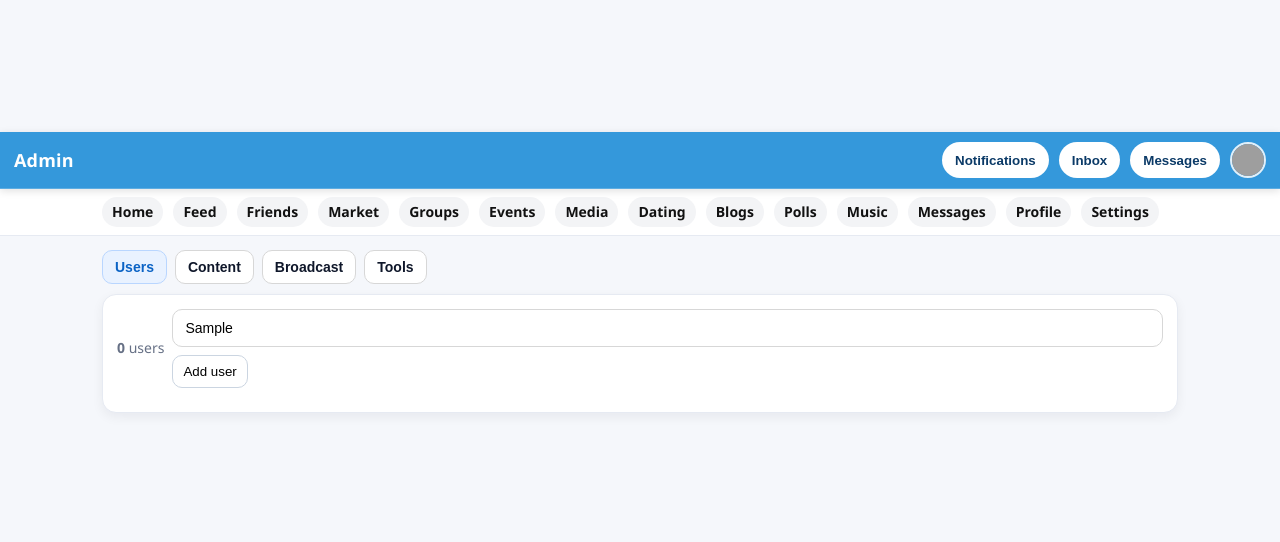
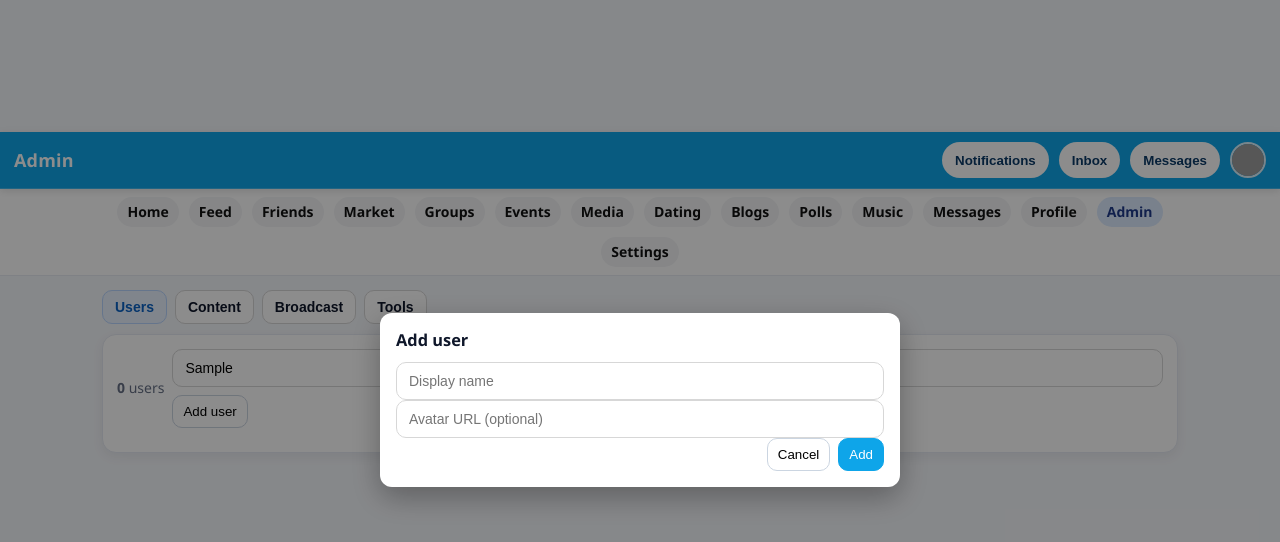
Before and after one commit to Chatternet1/chatternet-backend, a website: page public/admin.html in a window 1280 px wide. Both pictures are taken after typing "Sample" into the empty fields and a click on the button "Add user". Drawn offline with Linux system fonts and the light colour scheme; grey boxes are pictures that could not be loaded; a script that the page names is missing.

Commit message:
Update admin.html

```diff
--- a/public/admin.html
+++ b/public/admin.html
@@ -24,7 +24,8 @@
     --navH: 48px;       /* app nav height */
     --pagePad: calc(var(--blueTop) + var(--barH) + var(--navH));
 
-    --brand:#3498db; --brand-2:#2980b9;
+    /* unified theme */
+    --brand:#0ea5e9; --brand-2:#0989c3;
     --bg:#f5f7fb; --ink:#0f172a; --muted:#667085; --line:#e6eaf2; --card:#fff;
   }
   html,body{margin:0;padding:0;background:var(--bg);color:var(--ink);
@@ -56,7 +57,7 @@
     z-index:1190; background:#fff; border-bottom:1px solid #e6eaf2;
     visibility:visible !important;
   }
-  nav.app-nav .inner{max-width:1100px;margin:0 auto;display:flex;gap:10px;flex-wrap:wrap;padding:8px 12px}
+  nav.app-nav .inner{max-width:1100px;margin:0 auto;display:flex;gap:10px;flex-wrap:wrap;padding:8px 12px;justify-content:center}
   nav.app-nav a{
     display:inline-block !important; padding:8px 10px !important; border-radius:999px !important;
     color:#111 !important; background:#f3f4f6 !important; text-decoration:none !important;
@@ -174,6 +175,7 @@
     <a href="music.html">Music</a>
     <a href="messages.html">Messages</a>
     <a href="profile.html">Profile</a>
+    <a class="active" href="admin.html" aria-current="page">Admin</a>
     <a href="settings.html">Settings</a>
   </div>
 </nav>
@@ -262,6 +264,19 @@
     <div id="inboxList"></div>
     <div class="row" style="margin-top:8px">
       <button id="closeInbox" class="btn">Close</button>
+    </div>
+  </div>
+</div>
+
+<!-- NEW: Add user modal (fixes missing markup) -->
+<div class="modalbg" id="addUserBg" aria-hidden="true">
+  <div class="sheet">
+    <h3 style="margin:0 0 10px">Add user</h3>
+    <div class="row"><input id="addUserName" placeholder="Display name"></div>
+    <div class="row"><input id="addUserAvatar" placeholder="Avatar URL (optional)"></div>
+    <div class="row" style="justify-content:flex-end">
+      <button class="btn" id="addUserClose">Cancel</button>
+      <button class="btn primary" id="addUserGo">Add</button>
     </div>
   </div>
 </div>
```
